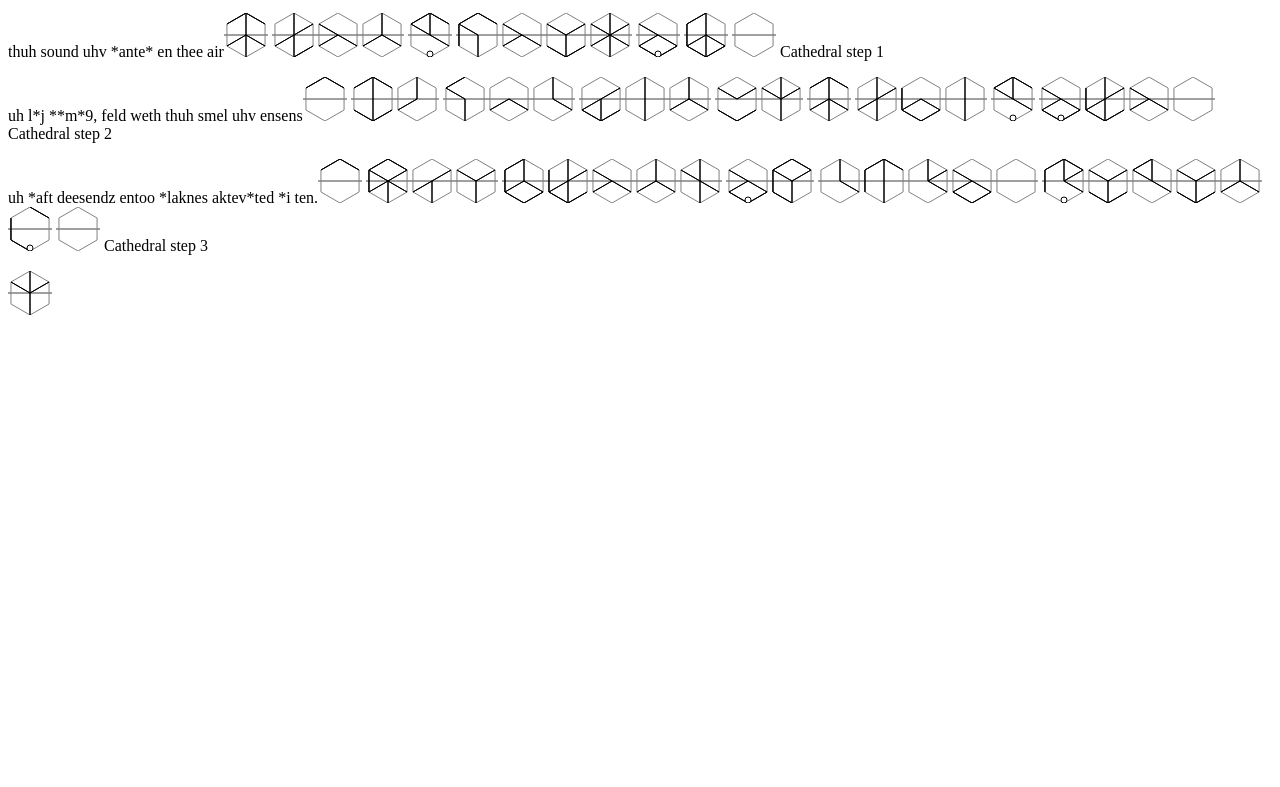
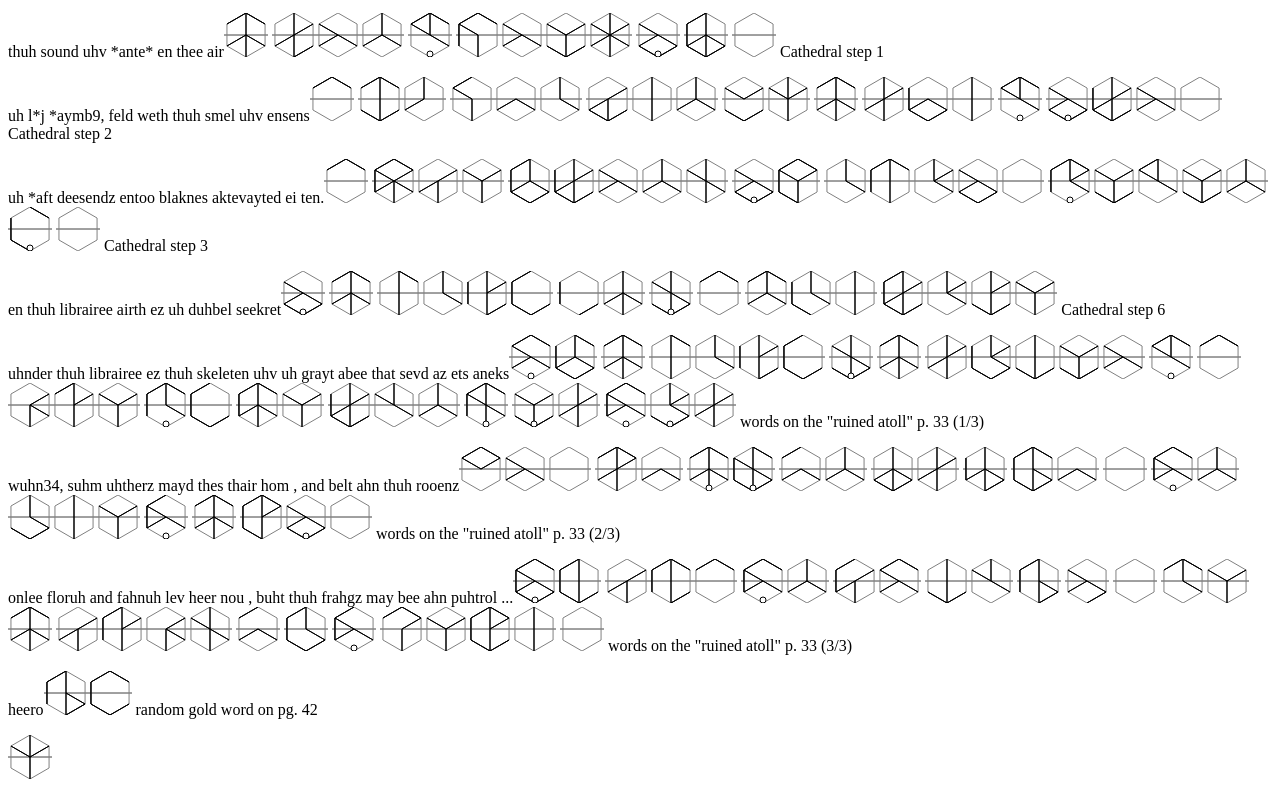
Before and after one commit to maxwofford/trunic, a plain HTML site: page index.html in a window 1280 px wide. Shown: the part 1943-2730 px from the top of the page. Before the commit the page ends 2266 px from the top, so only its background shows below. Drawn offline with Linux system fonts and the light colour scheme.

Commit message:
Add the ruined atol

```diff
--- a/index.html
+++ b/index.html
@@ -85,6 +85,29 @@ Hello!
   Cathedral step 3
 </p>
 
+<p>
+  <span>3^20 33^6 42^14_23_39^18_7 18_33 3^35 6 25^6_23^5_42 34^7_26_39^3_24</span>
+  Cathedral step 6
+</p>
+
+<p>
+  <span>6^20_25^9 33^6 42^14_23_39^18_7 3^35 33^6 34_26^4_42^3_24^3_20 6^31 6 27_39^13_24 1^23_7 33^1_24 34^4_31_25 1^35 3^24_34 1^20_3^26_34</span>
+  words on the "ruined atoll" p. 33 (1/3)
+</p>
+<p>
+  <span>41^6_20_34, 34^6_19 6^33_9^35 19^13_25 33^3_34 33^18 38^17_19 , 1^20_25 23^3_42_24 2^20 33^6 39^8_3^20_35.</span>
+  words on the "ruined atoll" p. 33 (2/3)
+</p>
+<p>
+  <span>17^20_42^7 30_42^10_6 1^20_25 30^2_20^6 42^3_31 38^12 20^16 , 23^6_24 33^6 30_39^2_27_35 19^13 23^7 2^20 22^6_24_39^17_42 ...</span>
+  words on the "ruined atoll" p. 33 (3/3)
+</p>
+
+<p>
+  <span>38^12_17</span>
+  random gold word on pg. 42
+</p>
+
 <script>
   function translate(input) {
     if (input == 1)
@@ -95,6 +118,8 @@ Hello!
       return 'e'
     if (input == 4)
       return 'e'
+    if (input == 5)
+      return 'e' // as in "e" from 'double' (sounds like 'dubel')
     if (input == 6)
       return 'uh' // maybe 'ee', found in 'the' and the word 'a'
     if (input == 7)
@@ -105,6 +130,10 @@ Hello!
       return 'er'
     if (input == 10)
       return 'or'
+    if (input == 12)
+      return 'eer' // found in 'here'
+    if (input == 13)
+      return 'ay' // maybe 'ay' in 'may'
     if (input == 14)
       return 'i'
     if (input == 16)
@@ -119,6 +148,8 @@ Hello!
       return 'n'
     if (input == 22)
       return 'p'
+    if (input == 23)
+      return 'b' // the 'b' in library
     if (input == 24)
       return 't'
     if (input == 27)
```
